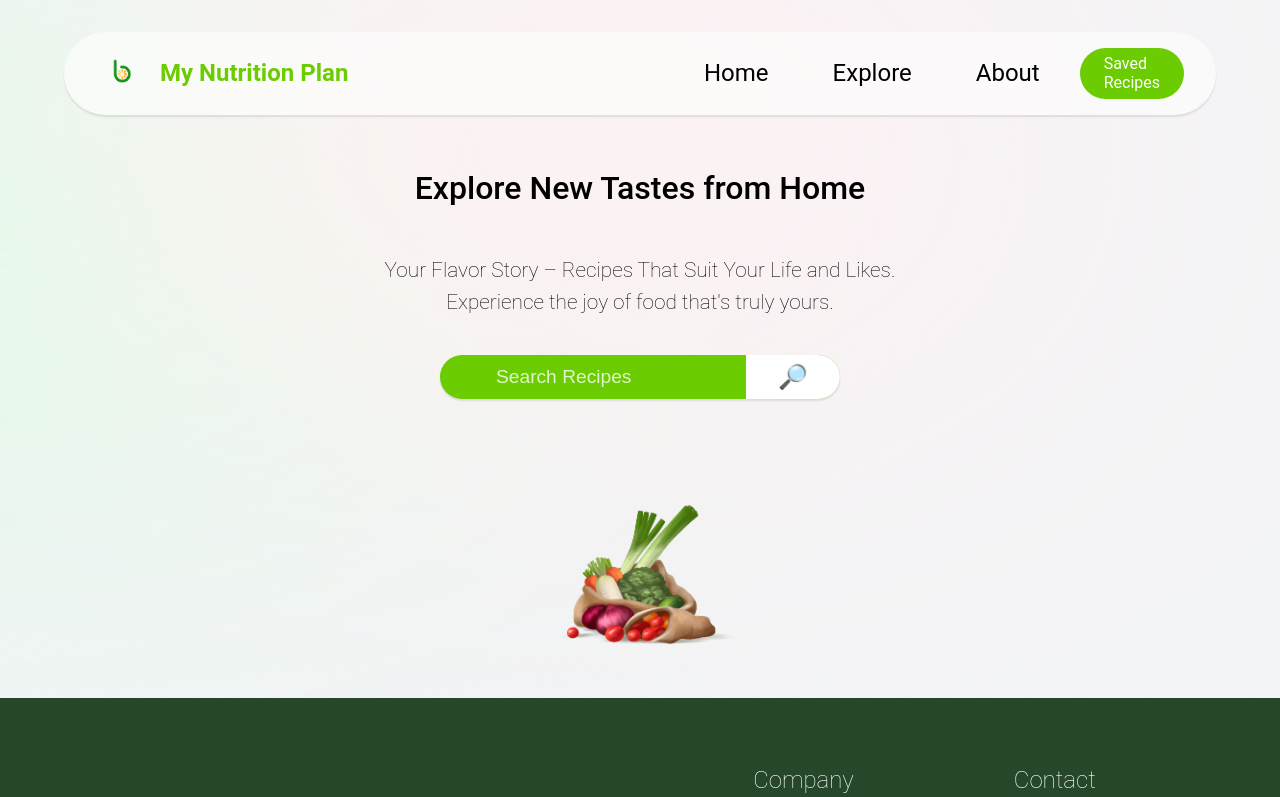
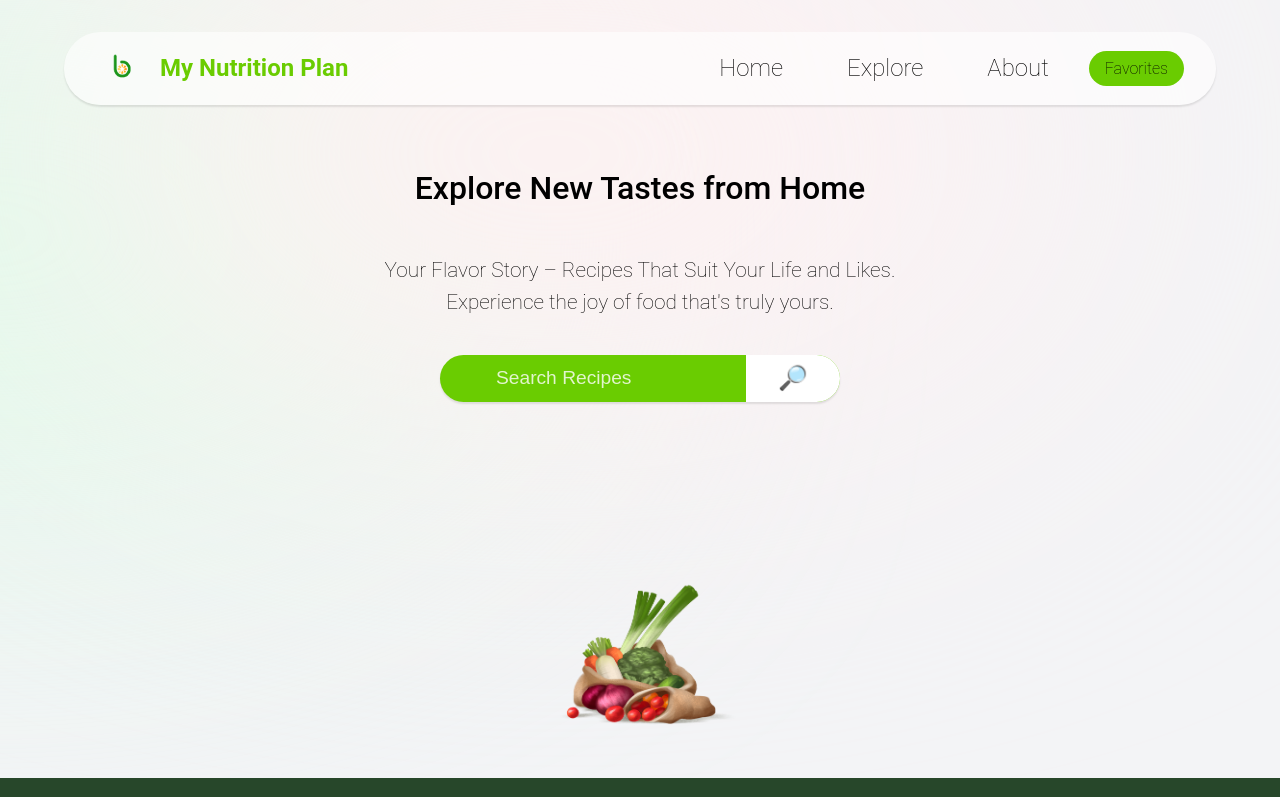
Before and after one commit to CatAvadani/My-Nutrition-Plan, a React (Vite) app: page / in a window 1280 px wide. Shown: the top 797 px of the page. Built offline with nearby package versions, Linux system fonts and the light colour scheme.

Commit message:
Some general styling.

```diff
--- a/src/App.tsx
+++ b/src/App.tsx
@@ -14,7 +14,9 @@ const theme = {
     header: "rgba(236,253,245,0.8)",
     footer: "#27472a",
     navItem: "#6ACC01",
+    hoverText: "#6ACC01",
     text: "#000",
+    buttonHover: "#4d9901",
   },
 };
 
--- a/src/components/Header.tsx
+++ b/src/components/Header.tsx
@@ -51,7 +51,7 @@ export default function Header() {
           </NavItem>
           <NavItem className='saved-recipes'>
             <Link className='navLink' to='/savedRecipes'>
-              Saved Recipes
+              Favorites
             </Link>
           </NavItem>
         </NavList>
--- a/src/components/MainContent.tsx
+++ b/src/components/MainContent.tsx
@@ -32,7 +32,6 @@ export default function MainContent() {
     if (!isSaved) {
       const updatedSavedRecipes = [...savedRecipes, recipeToSave];
       localStorage.setItem("savedRecipes", JSON.stringify(updatedSavedRecipes));
-      console.log("Recipe saved!: ", updatedSavedRecipes);
     }
   };
 
--- a/src/components/styles/ButtonSimple.tsx
+++ b/src/components/styles/ButtonSimple.tsx
@@ -12,6 +12,6 @@ export const ButtonSimple = styled.button`
   transition: all 0.3s ease-in-out;
 
   &:hover {
-    background-color: #266610;
+    background-color: ${({ theme }) => theme.colors.buttonHover};
   }
 `;
--- a/src/components/styles/ButtonStyled.tsx
+++ b/src/components/styles/ButtonStyled.tsx
@@ -4,15 +4,19 @@ export const ButtonStyled = styled.button`
   display: flex;
   align-items: center;
   justify-content: center;
-  padding: 0.5rem 2rem;
+  padding: 0.6rem 2rem;
   background-color: white;
   border: none;
   border-radius: 0 2rem 2rem 0;
   font-size: 1.5rem;
   cursor: pointer;
-  transition: all 0.3s ease;
+  transition: all 0.3s ease-in-out;
+  -webkit-transition: all 0.3s ease-in-out;
+
   &:hover {
-    background-color: #5fbc00;
+    background-color: ${({ theme }) => theme.colors.buttonHover};
+
+    /* background-color: #5fbc00; */
   }
 
   @media (max-width: 768px) {
--- a/src/components/styles/Explore.styled.tsx
+++ b/src/components/styles/Explore.styled.tsx
@@ -10,17 +10,12 @@ export const ExploreStyled = styled.div`
   text-align: center;
   height: 100%;
 
-
-  }
-
   @media (max-width: 768px) {
-
     h1 {
       font-size: 1.5rem;
       margin: 1rem;
       width: 100%;
     }
-
   }
 `;
 
@@ -28,6 +23,7 @@ export const VideoContainer = styled.div`
   position: relative;
   width: 500px;
   height: 400px;
+  border-radius: 15rem 0 0 15rem;
   overflow: hidden;
   margin: 0 auto;
 
@@ -44,6 +40,11 @@ export const VideoContainer = styled.div`
     top: 0;
     left: 0;
     z-index: -1;
+  }
+
+  @media (max-width: 768px) {
+    border-radius: 2rem;
+    width: 100%;
   }
 `;
 
@@ -64,9 +65,12 @@ export const CenterContainer = styled.div`
 `;
 
 export const InfoContainer = styled.div`
-  padding: 2rem;
+  padding: 3rem;
   width: 50%;
   text-align: left;
+  border-radius: 0 15rem 15rem 0;
+  box-shadow: 0 2px 2px 0 rgba(0, 0, 0, 0.2);
+
   .exploreBtn {
     background-color: #5fbc00;
     color: white;
@@ -84,14 +88,21 @@ export const InfoContainer = styled.div`
   }
   p {
     font-size: 1rem;
-    margin-bottom: 3rem;
+    margin-bottom: 3.2rem;
   }
 
   @media (max-width: 768px) {
     width: 100%;
-    padding-left: 0;
+    margin: 0 auto;
+    text-align: center;
+    border-radius: 0;
+    box-shadow: none;
     h2 {
       font-size: 1.2rem;
     }
+    .exploreBtn {
+      border-radius: 2rem;
+      margin: 0 auto;
+    }
   }
 `;
--- a/src/components/styles/Global.tsx
+++ b/src/components/styles/Global.tsx
@@ -7,7 +7,7 @@ export const GlobalStyles = createGlobalStyle`
     margin: 0;
     padding-top: 28px;
     position: relative;
-    height: 100vh;
+    height: 100%;
     color: ${({ theme }) => theme.colors.text};
     font-family: "Roboto", sans-serif;
     transition: all 0.50s linear;
@@ -20,6 +20,7 @@ export const GlobalStyles = createGlobalStyle`
  #root {
   //height: 100%;
  }
+
 
  * {
  box-sizing: border-box;
--- a/src/components/styles/Header.styled.tsx
+++ b/src/components/styles/Header.styled.tsx
@@ -27,21 +27,16 @@ export const NavList = styled.ul`
 
   li {
     font-size: 1.5rem;
-
   }
   .saved-recipes {
     font-size: 1rem;
-    background-color: #6acc01;
-
-    a {
-      color: white;
-    }
+    padding: 0.5rem 1rem;
+    background-color: ${({ theme }) => theme.colors.navItem};
 
     &:hover {
-      background-color:  #266610;
+      background-color: ${({ theme }) => theme.colors.buttonHover};
       a {
         color: white;
-
       }
     }
   }
@@ -57,6 +52,7 @@ export const NavList = styled.ul`
     li {
       padding: 0.5rem 1rem;
       border-radius: 5rem;
+    }
   }
 `;
 
@@ -92,8 +88,8 @@ export const NavItem = styled.li`
   justify-content: center;
   padding: 0.4rem 1.5rem;
   border-radius: 5rem;
-  font-size: 1.3rem;
-  font-weight: semibold;
+  font-size: 1.1rem;
+  font-weight: 100;
   background-color: transparent;
   color: ${({ theme }) => theme.colors.text};
   cursor: pointer;
--- a/src/components/styles/MainContentStyled.tsx
+++ b/src/components/styles/MainContentStyled.tsx
@@ -28,7 +28,7 @@ export const MainContentStyled = styled.div`
   .homePageImg {
     width: 200px;
     height: 200px;
-    margin-top: 1.2rem;
+    margin-top: 2rem;
   }
 
   @media (max-width: 768px) {
--- a/src/components/styles/RecipesGridStyled.tsx
+++ b/src/components/styles/RecipesGridStyled.tsx
@@ -6,6 +6,7 @@ export const RecipesGridStyled = styled.div`
   gap: 1rem;
   padding: 1rem;
   margin: 0 auto;
+  margin-top: 4rem;
   max-width: 1200px;
 
   @media (max-width: 768px) {
@@ -18,9 +19,9 @@ export const RecipesGridStyled = styled.div`
 export const RecipeCard = styled.div`
   //background-color: rgba(255, 255, 255, 0.8);
   background-color: #f9fafb;
-  //border-radius: 0.2rem;
+  border-radius: 0.2rem;
   //box-shadow: 0 1px 1px 0 rgba(0, 0, 0, 0.2);
-  // box-shadow: 2px 2px 15px #a3a3a3, -2px -2px 15px #ffffff;
+  //box-shadow: 2px 2px 15px #a3a3a3, -2px -2px 15px #ffffff;
 
   text-align: center;
 
@@ -52,16 +53,21 @@ export const RecipeCard = styled.div`
 
 export const ImgStyled = styled.div`
   width: 100%;
-  height: 250px;
+  height: 300px;
   overflow: hidden;
   // border-radius: 0.2rem;
-  //border-radius: 0.2rem 0.2rem 0 0;
+  border-radius: 0.2rem 0.2rem 0 0;
 
   img {
     width: 100%;
     height: 100%;
     object-fit: cover;
-    transition: all 0.3s ease-in-out;
+    // transition: all 0.3s ease-in-out;
+
+    -webkit-transform: translateZ(0); /* Force GPU acceleration */
+    transform: translateZ(0);
+    transition: transform 0.3s ease-in-out;
+
     &:hover {
       transform: scale(1.1);
     }
--- a/src/components/styles/SavedRecipesStyled .tsx
+++ b/src/components/styles/SavedRecipesStyled .tsx
@@ -63,11 +63,14 @@ export const SavedRecipeCard = styled.div`
     transform: translateX(-50%);
     font-size: 1.2rem;
     cursor: pointer;
-    border: 2px solid white;
+    border-radius: 5rem;
     transition: all 0.3s ease-in-out;
     color: white;
-    text-decoration: none;
     padding: 0.5rem 2rem;
+
+    &:hover {
+      color: ${({ theme }) => theme.colors.navItem};
+    }
   }
 
   @media (max-width: 768px) {
```
